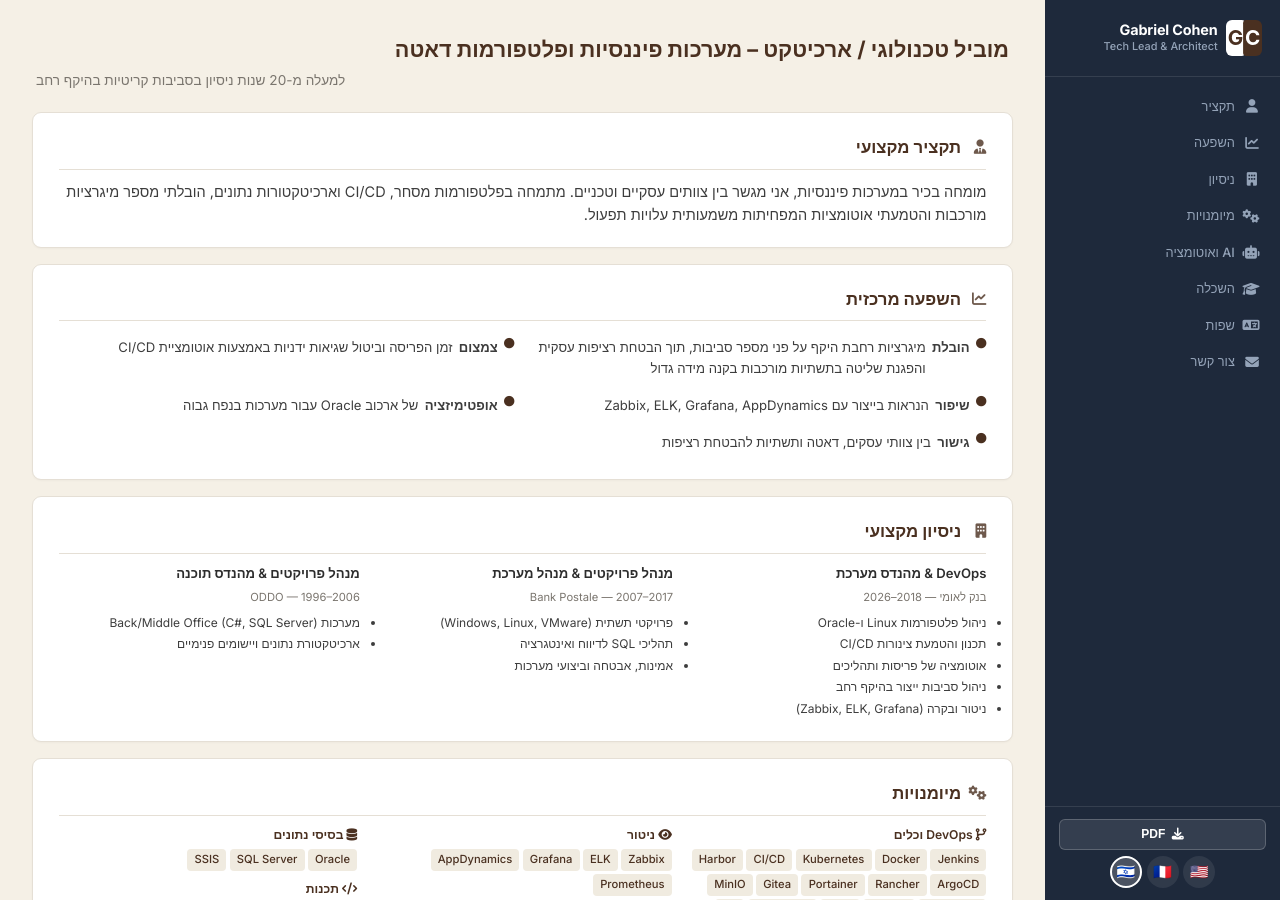
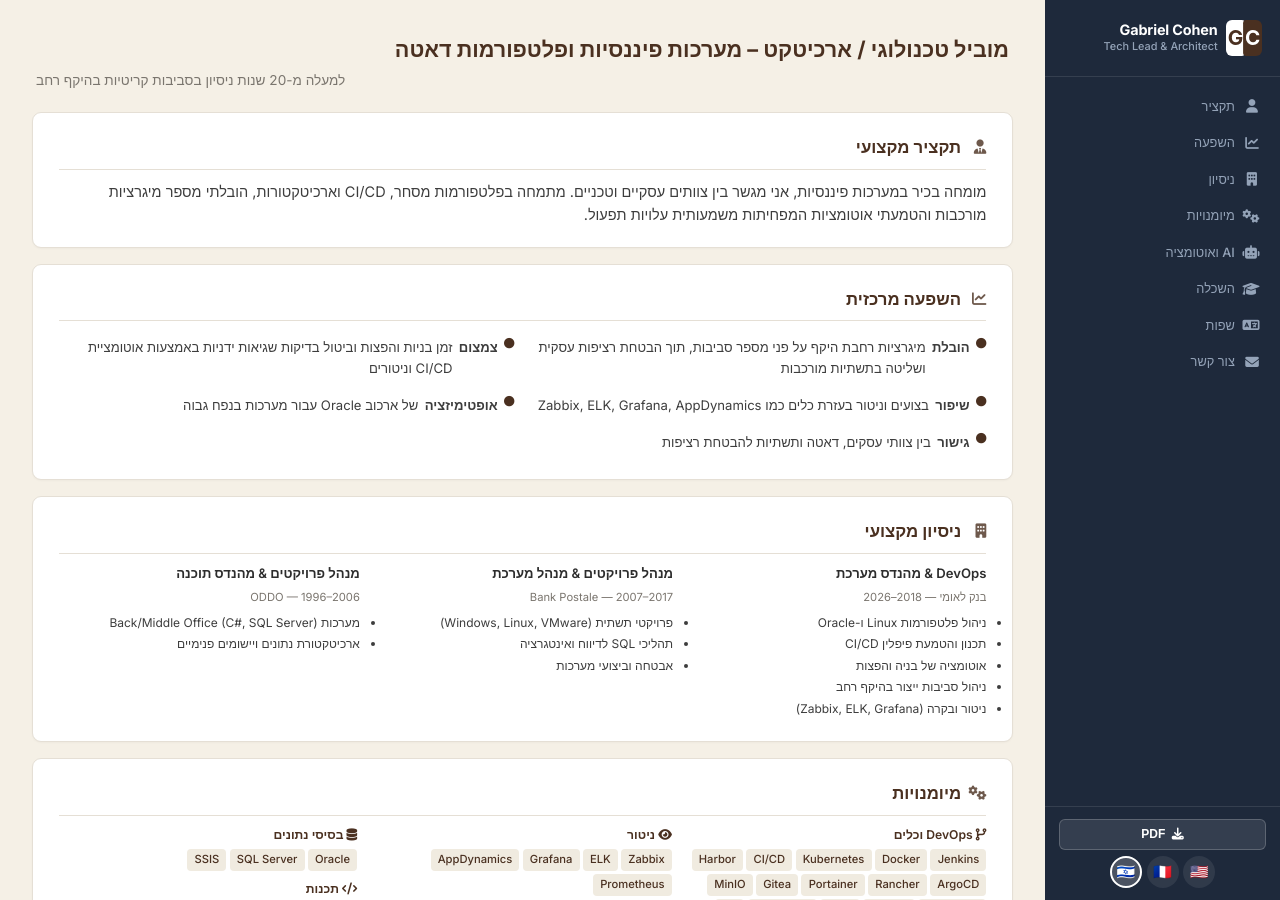
Before and after one commit to gcoh/resume, a Jekyll site: the page built from he/index.md, in a window 1280 px wide and 900 px high. Built offline with Jekyll 4.4.1, drawn with Linux system fonts in a browser that asks for light colours.

Commit message:
Full Hebrew text corrections throughout

```diff
--- a/he/index.md
+++ b/he/index.md
@@ -12,15 +12,15 @@ description: "גבריאל כהן — 20+ שנות ניסיון במערכות
 
 <section class="section" id="summary">
     <h2><i class="fa-solid fa-user-tie"></i> תקציר מקצועי</h2>
-    <p>מומחה בכיר במערכות פיננסיות, אני מגשר בין צוותים עסקיים וטכניים. מתמחה בפלטפורמות מסחר, CI/CD וארכיטקטורות נתונים, הובלתי מספר מיגרציות מורכבות והטמעתי אוטומציות המפחיתות משמעותית עלויות תפעול.</p>
+    <p>מומחה בכיר במערכות פיננסיות, אני מגשר בין צוותים עסקיים וטכניים. מתמחה בפלטפורמות מסחר, CI/CD וארכיטקטורות, הובלתי מספר מיגרציות מורכבות והטמעתי אוטומציות המפחיתות משמעותית עלויות תפעול.</p>
 </section>
 
 <section class="section" id="impact">
     <h2><i class="fa-solid fa-chart-line"></i> השפעה מרכזית</h2>
     <ul class="impact-list">
-        <li><i class="fa-solid fa-circle"></i> <strong>הובלת</strong> מיגרציות רחבת היקף על פני מספר סביבות, תוך הבטחת רציפות עסקית והפגנת שליטה בתשתיות מורכבות בקנה מידה גדול</li>
-        <li><i class="fa-solid fa-circle"></i> <strong>צמצום</strong> זמן הפריסה וביטול שגיאות ידניות באמצעות אוטומציית CI/CD</li>
-        <li><i class="fa-solid fa-circle"></i> <strong>שיפור</strong> הנראות בייצור עם Zabbix, ELK, Grafana, AppDynamics</li>
+        <li><i class="fa-solid fa-circle"></i> <strong>הובלת</strong> מיגרציות רחבת היקף על פני מספר סביבות, תוך הבטחת רציפות עסקית ושליטה בתשתיות מורכבות</li>
+        <li><i class="fa-solid fa-circle"></i> <strong>צמצום</strong> זמן בניות והפצות וביטול בדיקות שגיאות ידניות באמצעות אוטומציית CI/CD וניטורים</li>
+        <li><i class="fa-solid fa-circle"></i> <strong>שיפור</strong> בצועים וניטור בעזרת כלים כמו Zabbix, ELK, Grafana, AppDynamics</li>
         <li><i class="fa-solid fa-circle"></i> <strong>אופטימיזציה</strong> של ארכוב Oracle עבור מערכות בנפח גבוה</li>
         <li><i class="fa-solid fa-circle"></i> <strong>גישור</strong> בין צוותי עסקים, דאטה ותשתיות להבטחת רציפות</li>
     </ul>
@@ -34,8 +34,8 @@ description: "גבריאל כהן — 20+ שנות ניסיון במערכות
             <div class="date">בנק לאומי — 2018–2026</div>
             <ul>
                 <li>ניהול פלטפורמות Linux ו-Oracle</li>
-                <li>תכנון והטמעת צינורות CI/CD</li>
-                <li>אוטומציה של פריסות ותהליכים</li>
+                <li>תכנון והטמעת פיפלין CI/CD</li>
+                <li>אוטומציה של בניה והפצות</li>
                 <li>ניהול סביבות ייצור בהיקף רחב</li>
                 <li>ניטור ובקרה (Zabbix, ELK, Grafana)</li>
             </ul>
@@ -46,7 +46,7 @@ description: "גבריאל כהן — 20+ שנות ניסיון במערכות
             <ul>
                 <li>פרויקטי תשתית (Windows, Linux, VMware)</li>
                 <li>תהליכי SQL לדיווח ואינטגרציה</li>
-                <li>אמינות, אבטחה וביצועי מערכות</li>
+                <li>אבטחה וביצועי מערכות</li>
             </ul>
         </div>
         <div class="exp-item">
@@ -113,8 +113,8 @@ description: "גבריאל כהן — 20+ שנות ניסיון במערכות
             <span class="tag">🇮🇱 עברית — שוטף</span>
             <span class="tag">🇺🇸 אנגלית — מקצועית</span>
         </div>
-        <p style="font-size:0.75rem;color:var(--muted);margin-top:0.5rem;text-align:left;">
-            <a href="#contact" style="color:var(--brown);">צור קשר</a>
+        <p style="font-size:0.75rem;color:var(--muted);margin-top:0.5rem;">
+            <a href="#contact" style="color:var(--accent-brown);">צור קשר</a>
         </p>
     </section>
 
```
